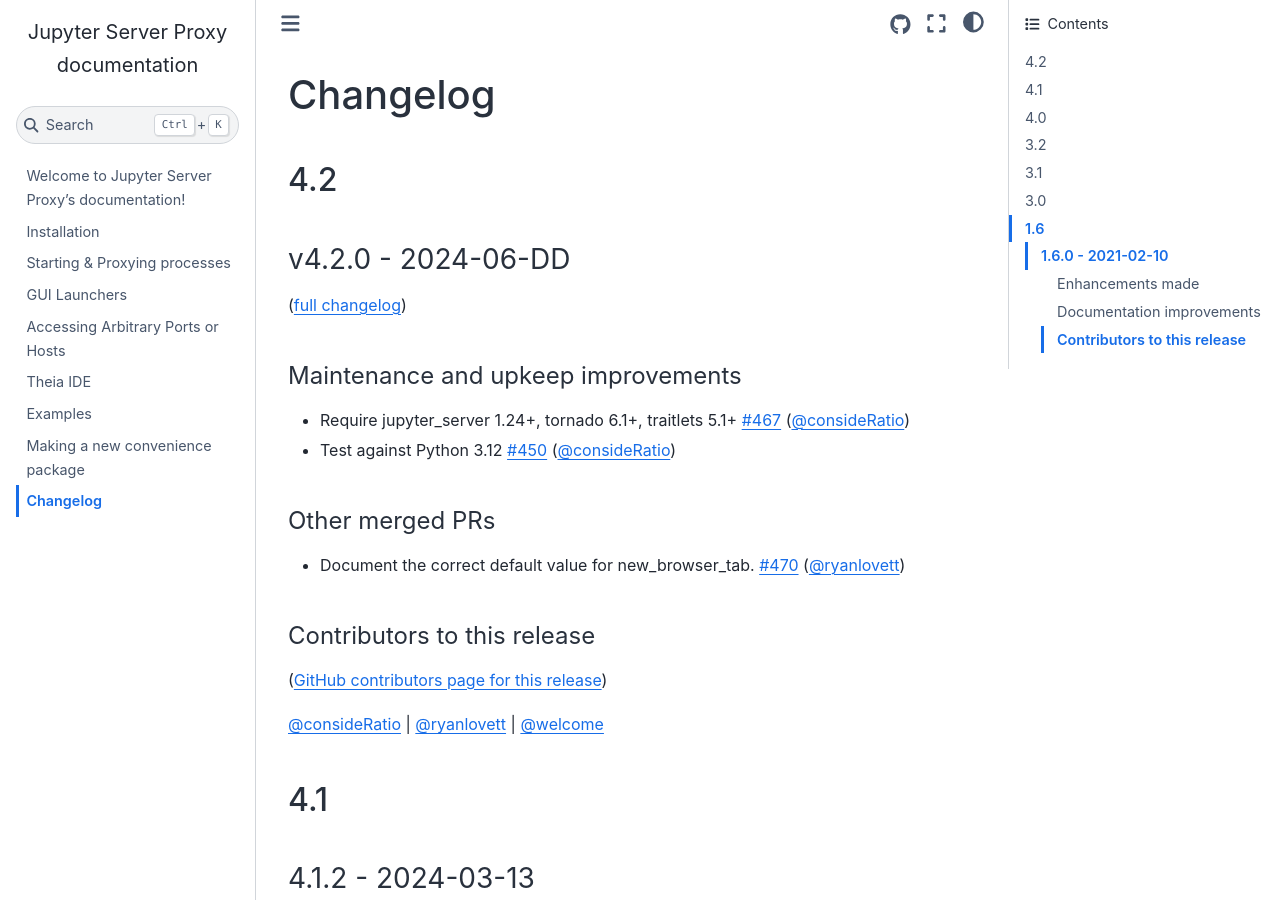
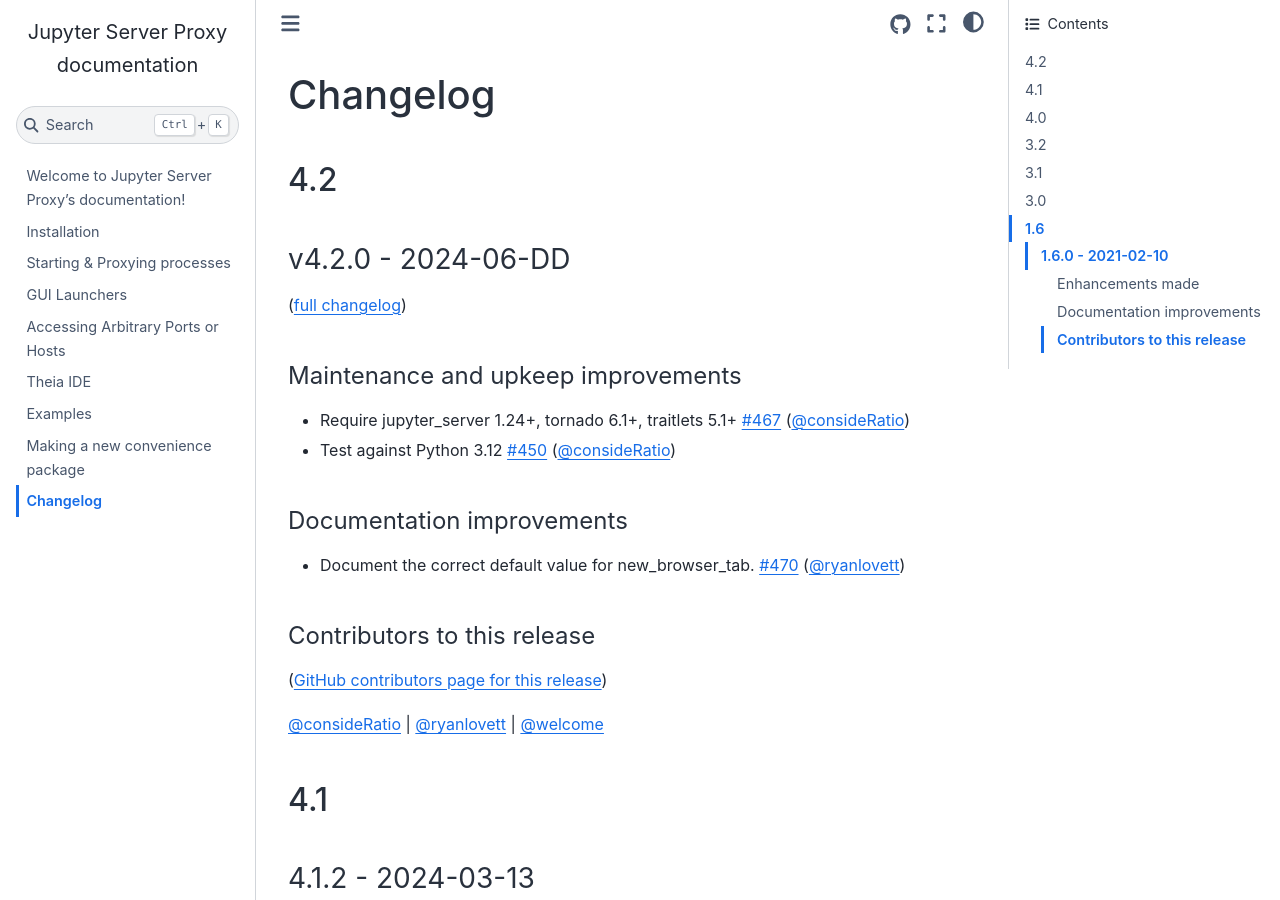
Before and after one commit to jupyterhub/jupyter-server-proxy, a Sphinx documentation site: the page built from docs/source/changelog.md, in a window 1280 px wide and 900 px high. Built offline with Sphinx 7.4.7 and the Sphinx Book theme 1.1.4, drawn with Linux system fonts in a browser that asks for light colours.

Commit message:
Fix changelog subheading
Co-authored-by: Erik Sundell <erik.i.sundell@gmail.com>

```diff
--- a/docs/source/changelog.md
+++ b/docs/source/changelog.md
@@ -11,7 +11,7 @@
 - Require jupyter_server 1.24+, tornado 6.1+, traitlets 5.1+ [#467](https://github.com/jupyterhub/jupyter-server-proxy/pull/467) ([@consideRatio](https://github.com/consideRatio))
 - Test against Python 3.12 [#450](https://github.com/jupyterhub/jupyter-server-proxy/pull/450) ([@consideRatio](https://github.com/consideRatio))
 
-#### Other merged PRs
+#### Documentation improvements
 
 - Document the correct default value for new_browser_tab. [#470](https://github.com/jupyterhub/jupyter-server-proxy/pull/470) ([@ryanlovett](https://github.com/ryanlovett))
 
```
